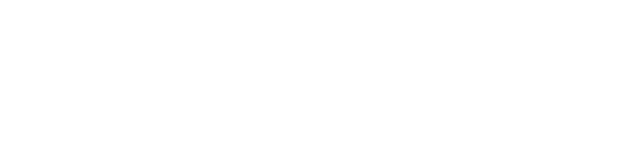
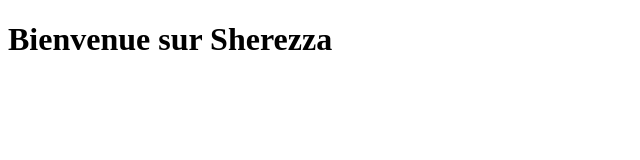
Before and after one commit to Alpasc/sharezza, a plain HTML site: page index.html in a window 1280 px wide. Shown: the whole page, without its empty margins (0-640 px from the left). Drawn offline with Linux system fonts and the light colour scheme.

Commit message:
h1 added
added an h1 title to the body

```diff
--- a/index.html
+++ b/index.html
@@ -5,6 +5,6 @@
     <title>Sharezza</title>
   </head>
   <body>
-
+    <h1>Bienvenue sur Sherezza</h1>
   </body>
 </html>
```
